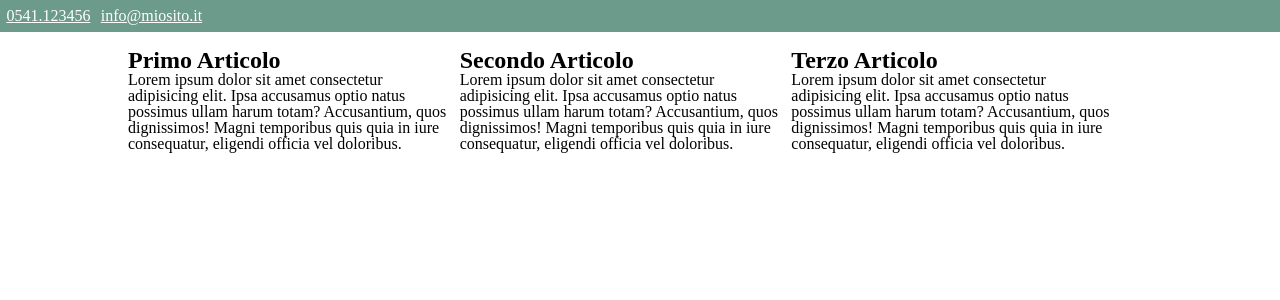
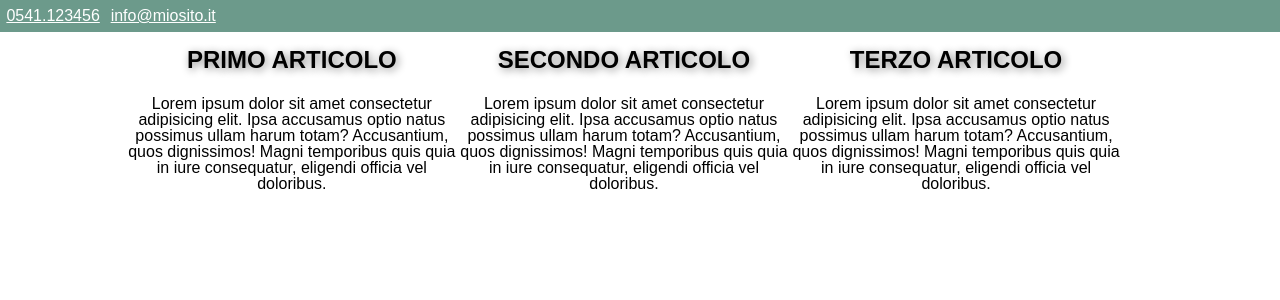
Before and after one commit to docentemaurocasadei/linguaggidimarkup2023-24, a PHP site: page /lezione9.html in a window 1280 px wide. Shown: the top 300 px of the page. Run offline with PHP 8.4, Linux system fonts and the light colour scheme.

Commit message:
lezione 9

```diff
--- a/lezione9/lezione9.css
+++ b/lezione9/lezione9.css
@@ -6,6 +6,9 @@
     --colore5: #6C9A8B;
     --colore6: #71C6FE;
 }
+html{
+    font-family: Arial, Helvetica, sans-serif;
+}
 body{
     box-sizing: border-box;
 }
@@ -13,11 +16,22 @@ header#riferimenti, #riferimenti a {
     background-color: var(--colore5);
     color: white;
     padding: .5rem .2rem;
+    font-weight: 400;
 }
 .container {
     width: 90%;
     /* border: 1px solid black; */
     margin: 1rem auto;
+}
+article h2{
+    text-transform: uppercase;
+    text-shadow: 2px 2px 8px gray;
+}
+article{
+    text-align: center;
+}
+article p {
+    margin: 1.5rem 0;
 }
 @media screen and (min-width: 768px) {
     .container {
```
